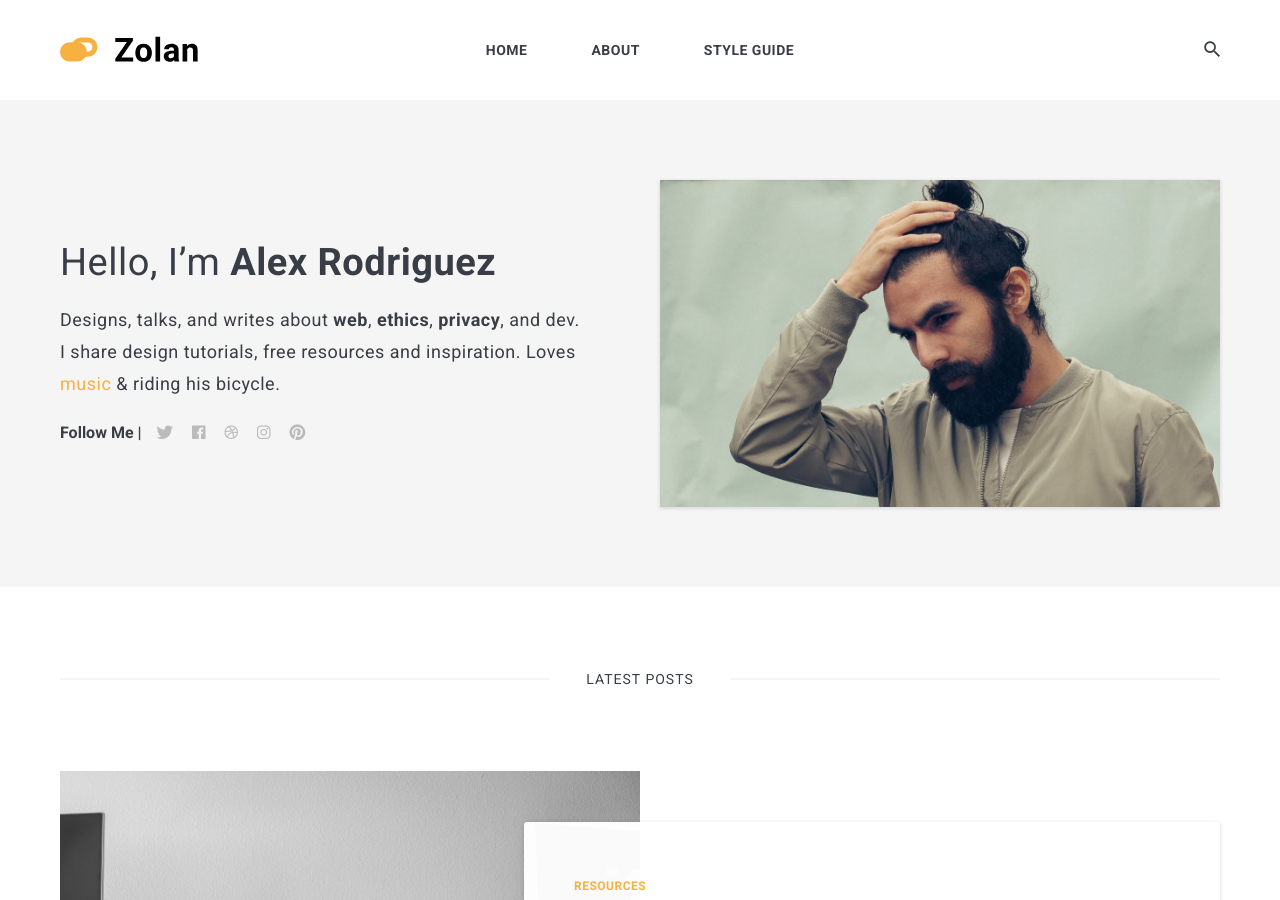
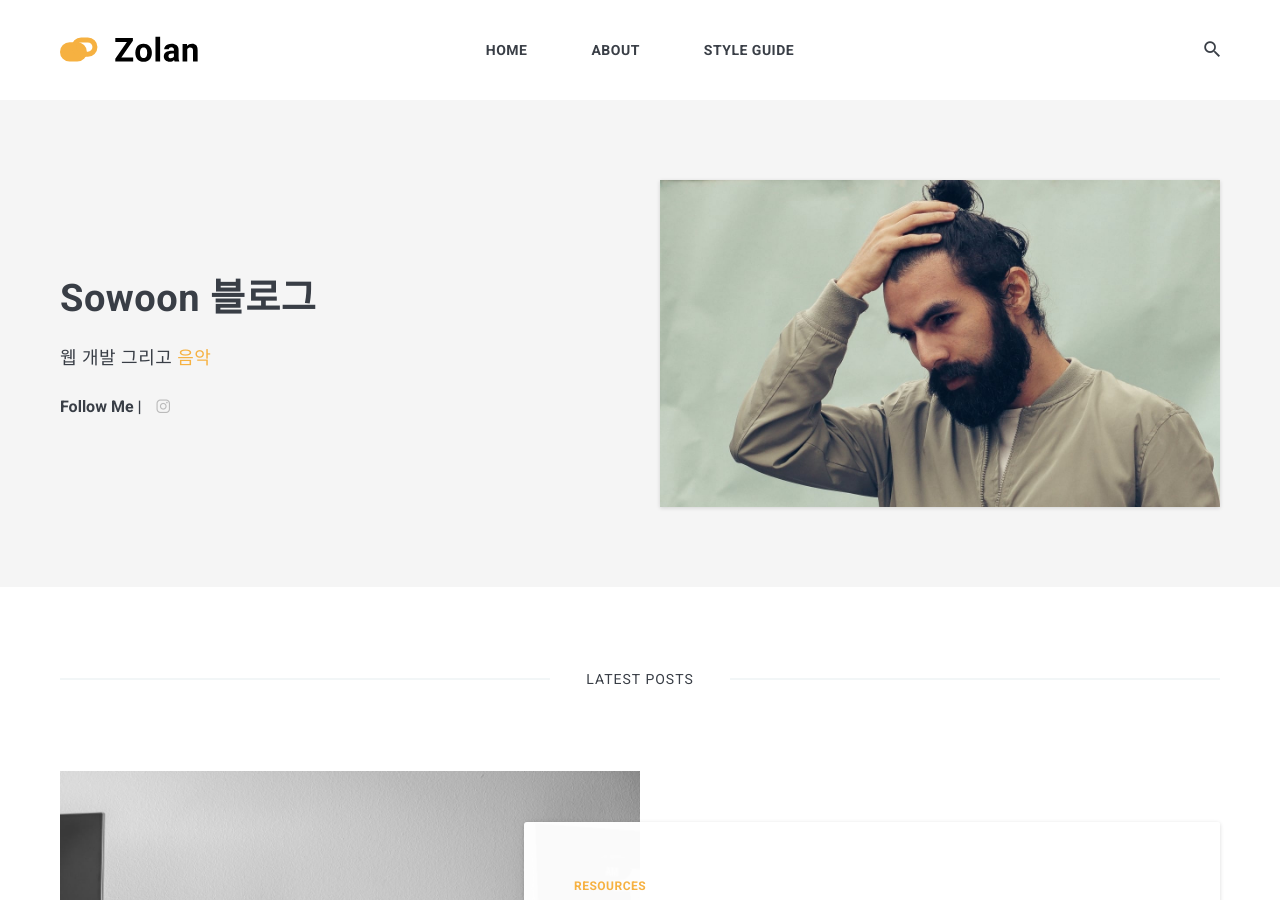
Before and after one commit to so-woon-1221/so-woon-1221.github.io, a Jekyll site: the page built from index.html, in a window 1280 px wide and 900 px high. Built offline with Jekyll 4.4.1, drawn with Linux system fonts in a browser that asks for light colours; nearby versions of some CDN libraries; the list of posts is cut into pages by our own code.

Commit message:
index page

```diff
--- a/_data/settings.yml
+++ b/_data/settings.yml
@@ -8,30 +8,29 @@ description: Sowoon 블로그
 #-------------------------------
 # Author Settings
 author:
-  name: Alex Rodriguez
+  name: Jeon Jihoon (Sowoon)
   image: 01.jpg
-  say-hello: Hello, I’m <strong>Alex Rodriguez</strong>
-  bio: Designs, talks, and writes about <strong>web</strong>, <strong>ethics</strong>, <strong>privacy</strong>, and dev. I share design tutorials, free resources and inspiration. Loves <a href="#">music</a> & riding his bicycle.
-
+  say-hello: <Strong>Sowoon 블로그</Strong>
+  bio: 웹 개발 그리고 <a href="https://soundcloud.com/user-368654404">음악</a>
 
 #-------------------------------
 # Contact links
-twitter: https://twitter.com/ # Add your Twitter handle
-facebook: https://facebook.com/ # Add your Facebook handle
-dribbble: https://dribbble.com/ # Add your Dribbble handle
-instagram: https://instagram.com/ # Add your Instagram handle
-pinterest: https://pinterest.com/ # Add your Pinterest handle
+# twitter: https://twitter.com/ # Add your Twitter handle
+# facebook: https://facebook.com/ # Add your Facebook handle
+# dribbble: https://dribbble.com/ # Add your Dribbble handle
+instagram: https://instagram.com/sowoon_121 # Add your Instagram handle
+# pinterest: https://pinterest.com/ # Add your Pinterest handle
 
 
 #-------------------------------
 # Comment Section (Disqus)
-disqus-identifier: mr-brown # add your shortname for Disqus Comment. For example mr-brown
+disqus-identifier: sowoon # add your shortname for Disqus Comment. For example mr-brown
 
 
 #-------------------------------
 # Instagram Feed
 instafeed: # To enable the instafeed, use the value true. To turn off use the value false.
-instagram-profile: artemsheludko_ # Add instagram username
+instagram-profile: sowoon_121 # Add instagram username
 
 
 #-------------------------------
```
Also changed, not shown: 10 other files.
